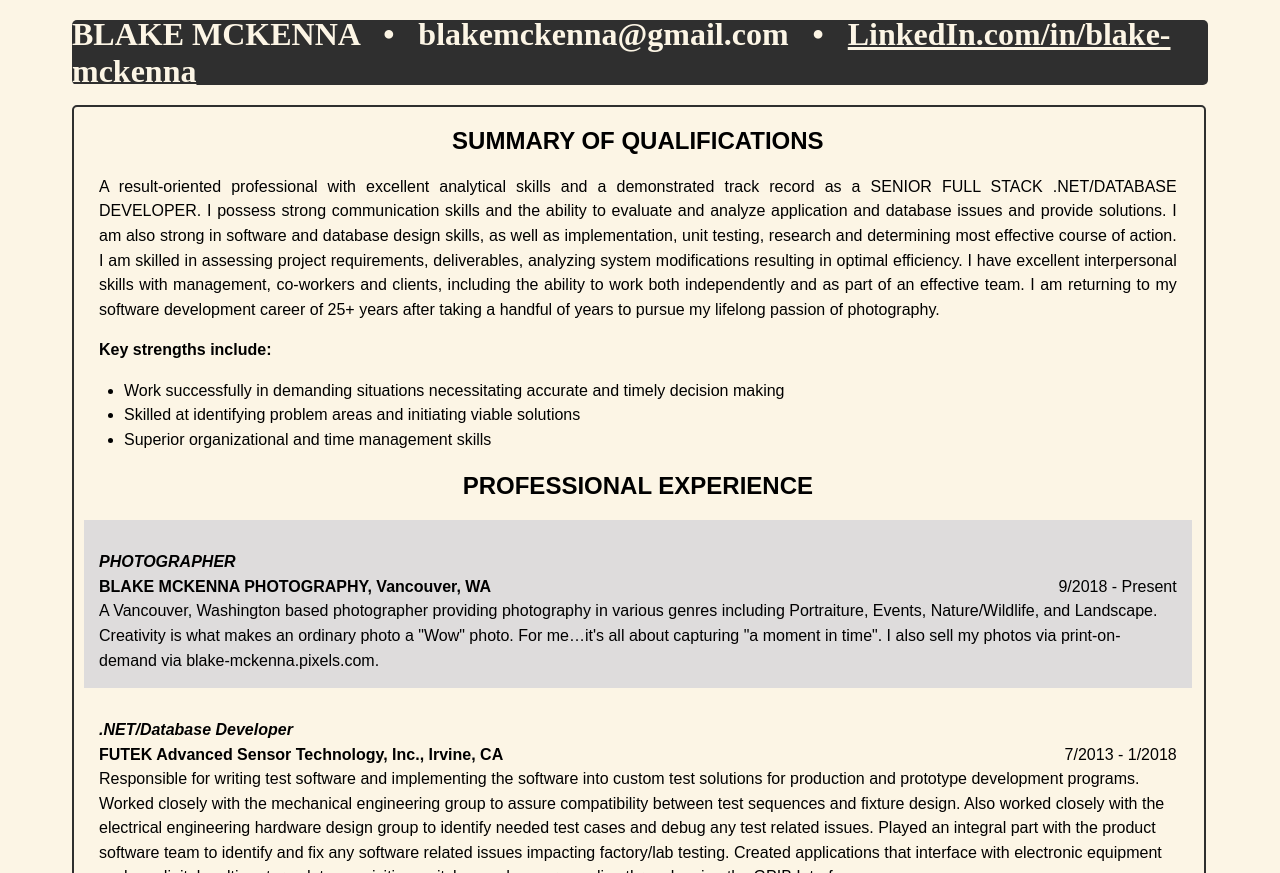
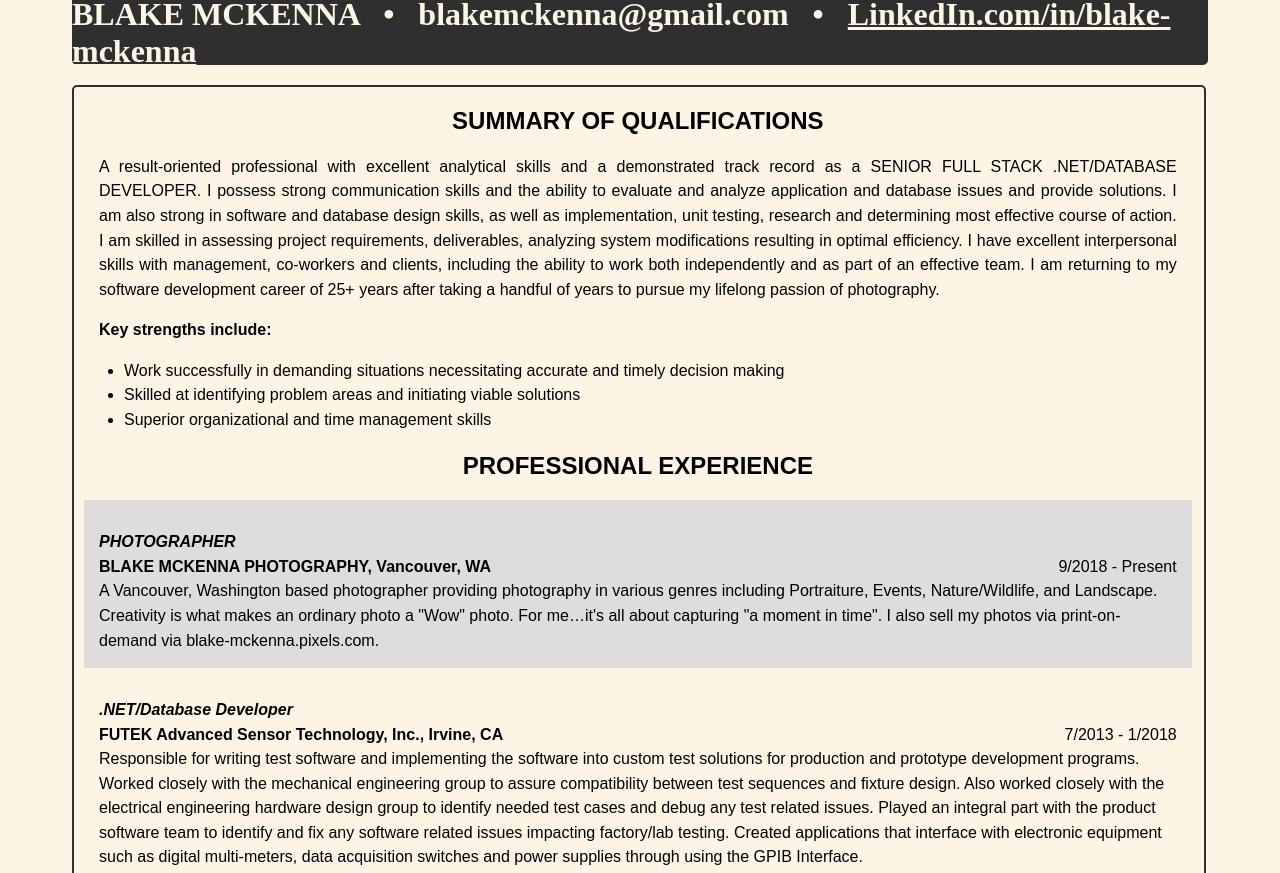
Before and after one commit to rsmldmv/Portfolio, a plain HTML site: page index.html in a window 1280 px wide. Shown: the top 873 px of the page. Drawn offline with Linux system fonts and the light colour scheme.

Commit message:
Add files via upload

```diff
--- a/index.html
+++ b/index.html
@@ -18,15 +18,18 @@
             }
 
             .nameHeader {
-                /* top: 10; */
+                top: 0;
+                position: fixed;
                 color: #fff;;
                 height: 65px;
-                width: 100%;
+                width: 88.75%;
                 display: flex;
+                z-index: 1;
                 justify-content: center;
                 align-items: center;
-                border-radius: 5px;
-                margin: 20px auto;
+                border-radius: 0 0 5px 5px;
+                margin: 0 auto;
+                /* margin: 20px auto; */
                 background-color: #2f2f2f;
             }
 
@@ -45,10 +48,10 @@
             }
 
             .contentBorder {
-                text-align: center;
                 width: 99.5%;
                 height: 100%;
-                position: relative;
+                margin-top: 85px;
+                text-align: center;
                 padding-bottom: 25px;
                 border: 2px solid #2f2f2f;
                 border-radius: 5px;
```
